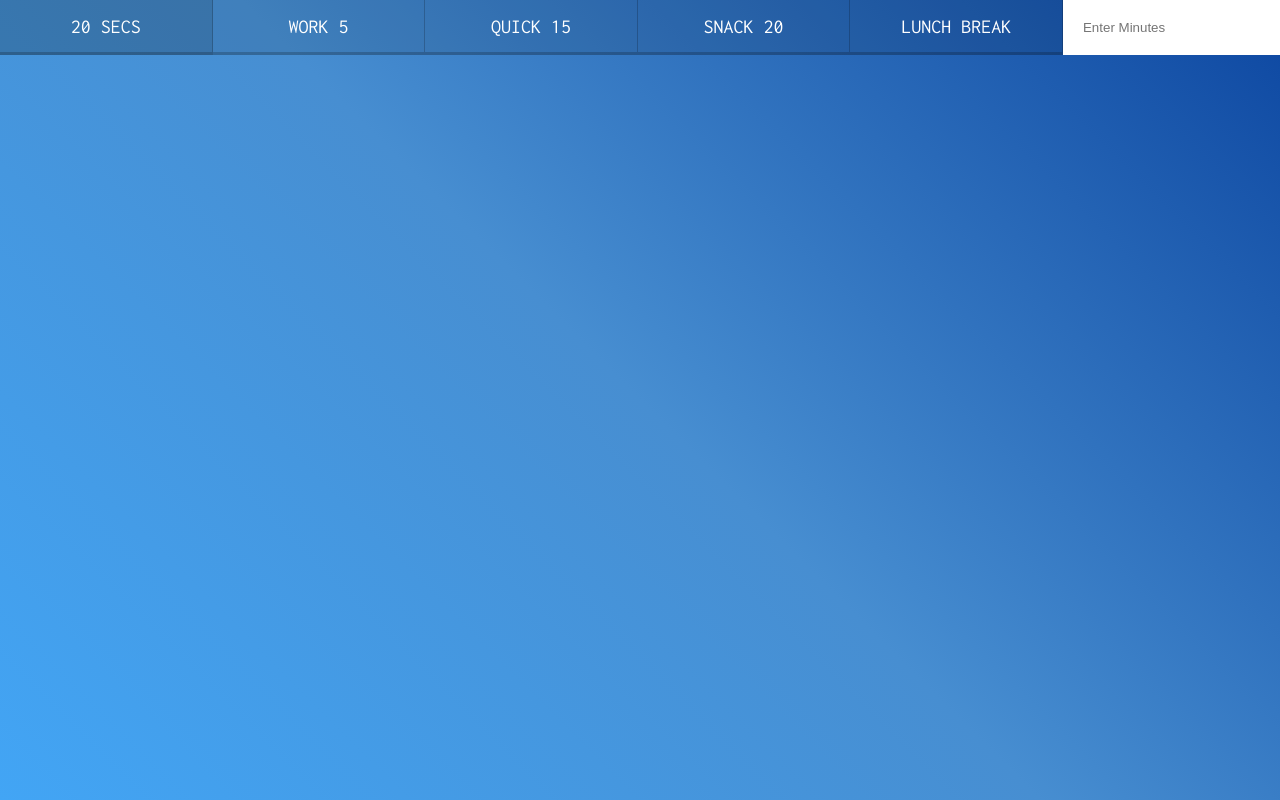
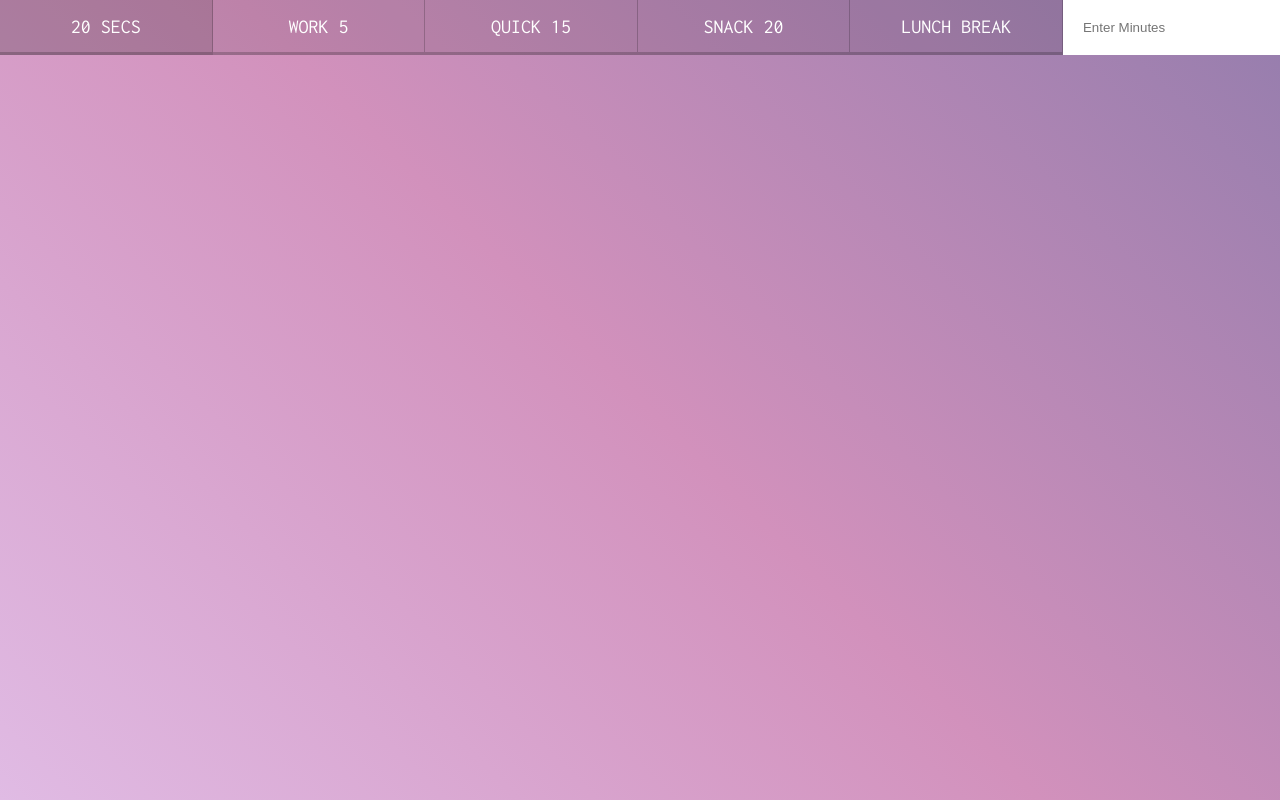
Before and after one commit to CodeInDna/Javascript-Exercises, a plain HTML site: page index.html in a window 1280 px wide. Drawn offline with Linux system fonts and the light colour scheme.

```diff
--- a/style.css
+++ b/style.css
@@ -2,7 +2,7 @@
   box-sizing: border-box;
   font-size: 10px;
   background: #8E24AA;
-  background: linear-gradient(45deg,  #42a5f5 0%,#478ed1 50%,#0d47a1 100%);
+  background: linear-gradient(45deg,  #E0BBE4 0%,#D291BC 50%,#957DAD 100%);
 }
 
 *, *:before, *:after {
```
